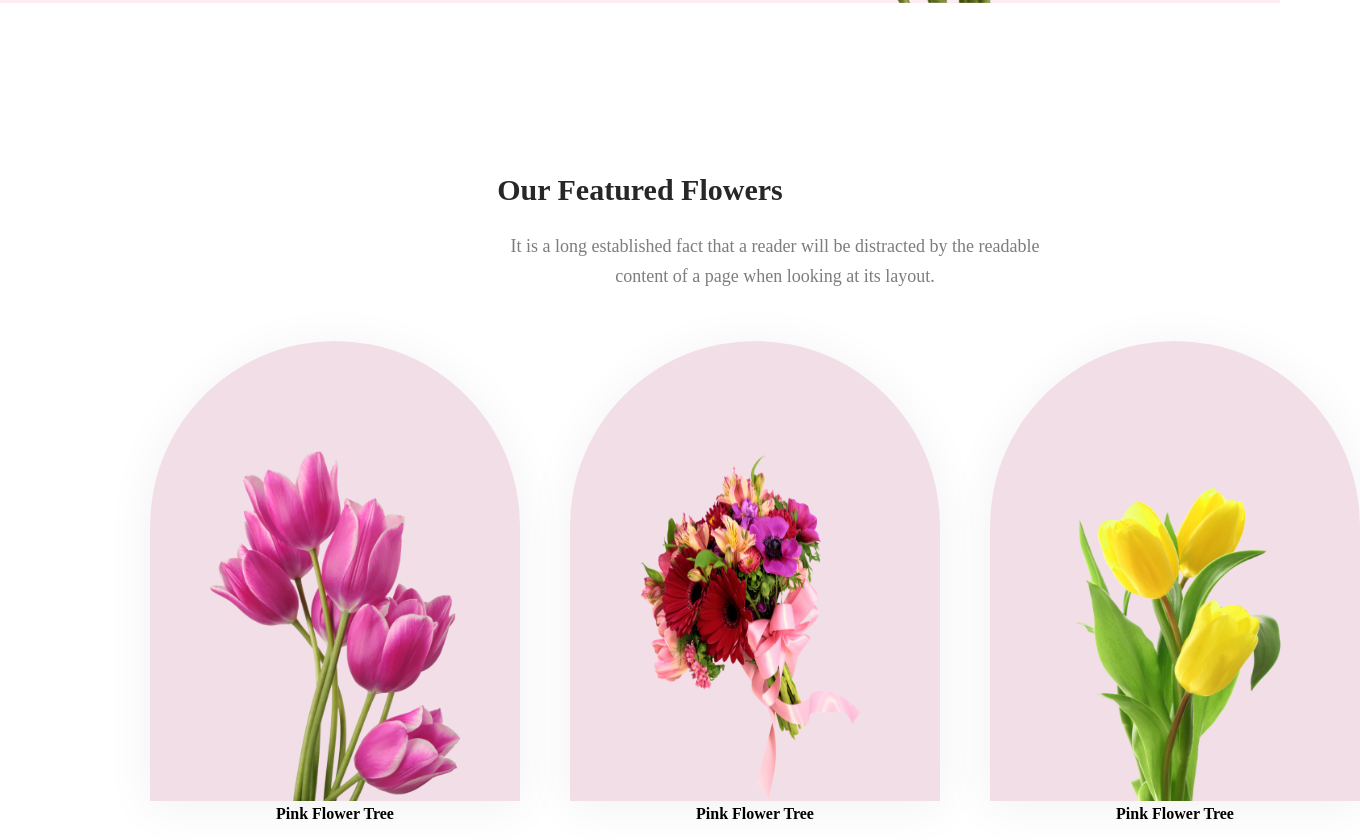
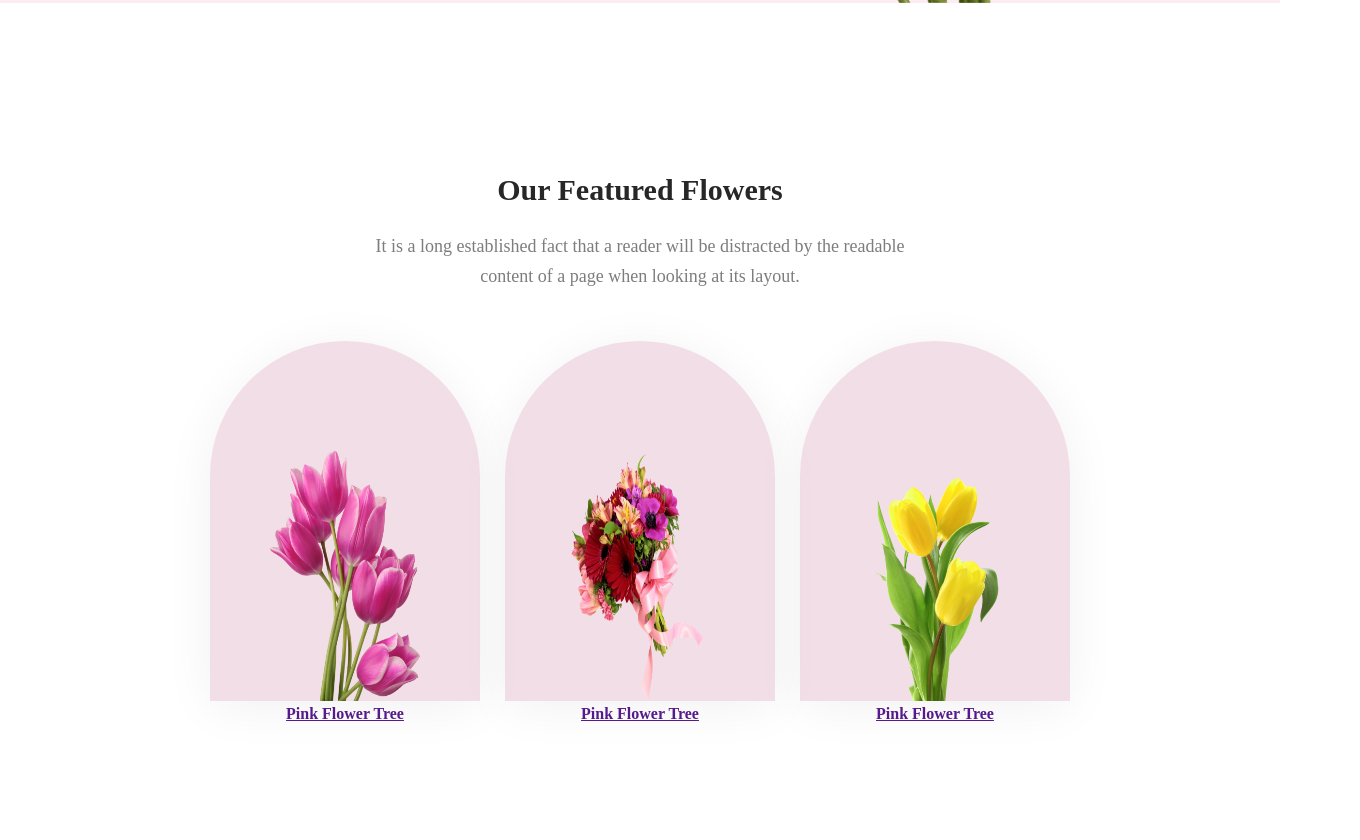
Before and after one commit to sksabbir2234/flower_shop_assignment, a plain HTML site: page index.html in a window 1280 px wide. Shown: the part 622-1462 px from the top of the page, 1360 px wide, since content can reach past the window. Drawn offline with Linux system fonts and the light colour scheme.

Commit message:
final changes

```diff
--- a/index.html
+++ b/index.html
@@ -47,15 +47,15 @@
           <!-- image with title 3 dev -->
           <div class="feature-pic-item">
             <img src="assets/pngwing 6.png" alt="img" class="feature-pic-img" />
-            <h4 class="feature-pic-title">Pink Flower Tree</h4>
+            <h4 class="feature-pic-title"><a href="">Pink Flower Tree</a></h4>
           </div>
           <div class="feature-pic-item">
             <img src="assets/pngwing 5.png" class="feature-pic-img" />
-            <h4 class="feature-pic-title">Pink Flower Tree</h4>
+            <h4 class="feature-pic-title"><a href="">Pink Flower Tree</a></h4>
           </div>
           <div class="feature-pic-item">
             <img src="assets/pngwing 7.png" class="feature-pic-img" />
-            <h4 class="feature-pic-title">Pink Flower Tree</h4>
+            <h4 class="feature-pic-title"><a href="">Pink Flower Tree</a></h4>
           </div>
         </div>
       </section>
--- a/style.css
+++ b/style.css
@@ -56,7 +56,15 @@
   width: 400px;
   padding-top: 50px;
 }
+.feature-line{
+  display: flex;
+  justify-content: center;
+  align-items: center;
+  flex-direction: column;
 
+
+
+}
 .feature-title {
   padding-top: 170px;
   color: #272727;
@@ -72,41 +80,40 @@
   font-weight: 400;
   line-height: 30px;
   padding-top: 24px;
-  align-items: center;
+  /* align-items: center; */
   width: 550px;
-  padding-left: 500px;
+  /* padding-left: 500px; */
   padding-bottom: 50px;
 }
 
-.feature-pic{
-align-items: center;
-
+.feature-pic {
+  align-items: center;
 }
 
 .feature-pic-container {
   display: flex;
   align-items: center;
-  padding-left: 100px;
-
-
+  justify-content: center;
+  gap: 25px;
+  /* padding-left: 100px; */
 }
 
 .feature-pic-item {
-
-
-padding-left: 50px;
+  /* padding-left: 50px; */
+  /* display: flex;
   justify-content: center;
   align-items: center;
+  flex-direction: column; */
 }
 
 .feature-pic-img {
   /* height: 200px; */
 
-  width: 250px;
-  height: 350px;
+  width: 150px;
+  height: 250px;
   border-radius: 300px 300px 0px 0px;
   background: rgba(167, 33, 98, 0.15);
-  padding-left:  60px;
+  padding-left: 60px;
   padding-top: 110px;
   padding-right: 60px;
 
@@ -118,7 +125,7 @@ padding-left: 50px;
   /* height: 250px; */
 }
 
-.feature-pic-title{
+.feature-pic-title {
   text-align: center;
 }
 .deal {
@@ -153,9 +160,11 @@ padding-left: 50px;
   padding-top: 100px;
 }
 .feature-img {
-  padding-left: 240px;
-  padding-right: 240px;
-  padding-bottom: 128px;
+  display: flex;
+  justify-content: center;
+  align-items: center;
+  gap: 8px;
+  padding-bottom: 120px;
 }
 
 .fi1,
@@ -166,7 +175,7 @@ padding-left: 50px;
   height: 250px;
 }
 .get-offer {
-  background-image: url('./assets/Rectangle\ 9.png');
+  background-image: url("./assets/Rectangle\ 9.png");
   width: 1020px;
   height: 300px;
   display: flex;
@@ -203,7 +212,6 @@ padding-left: 50px;
 .email-box {
   display: flex;
   gap: 15px;
-
 }
 
 .email-input {
@@ -213,13 +221,9 @@ padding-left: 50px;
   font-size: 16px;
   border: none;
   border-radius: 5px 0 0 5px;
-
-
-
 }
 btn-s {
   margin-left: 5px;
-
 }
 
 .blog-section {
@@ -254,7 +258,7 @@ btn-s {
 .blog-card a {
   display: inline-block;
   padding: 8px 16px;
-  background-color: #4CAF50;
+  background-color: #4caf50;
   color: #fff;
   text-decoration: none;
   border-radius: 4px;
```
